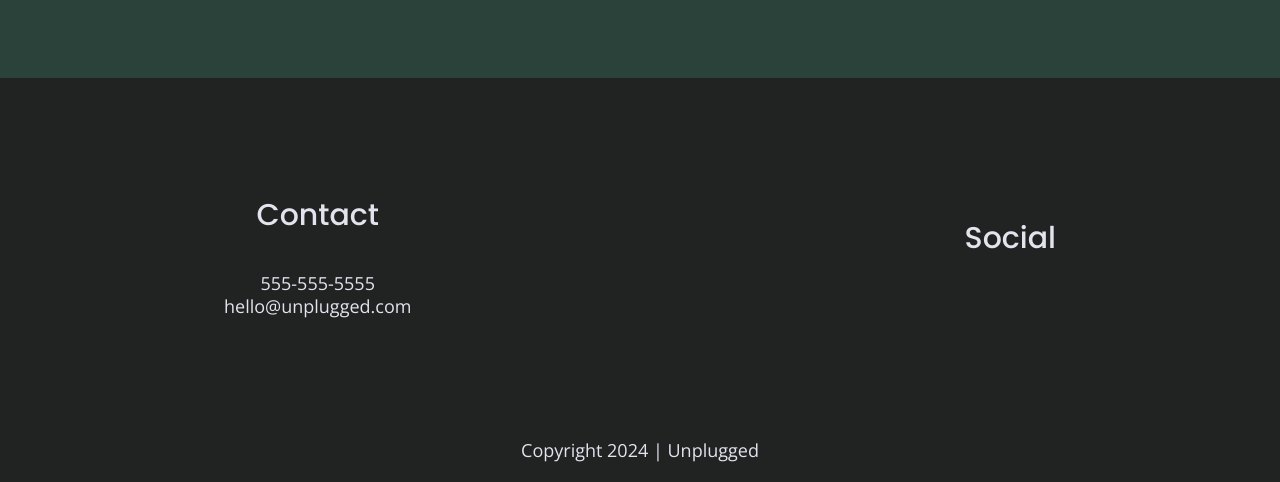
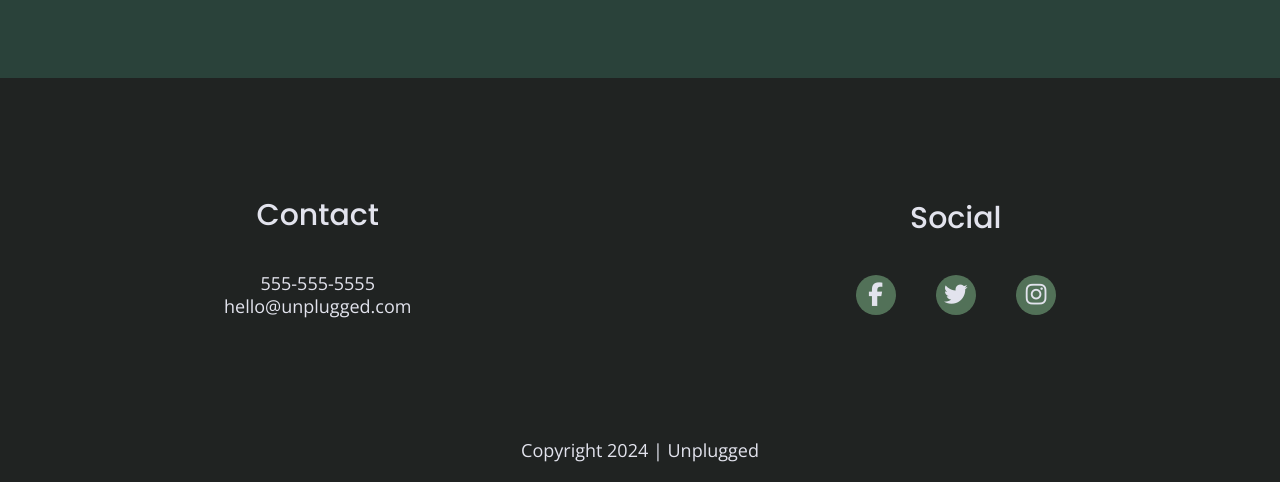
Before and after one commit to clairep5/unplugged, a website built with Parcel: page index.html in a window 1280 px wide. Shown: the part 2498-2980 px from the top of the page. Built offline with nearby package versions, Linux system fonts and the light colour scheme.

Commit message:
Added social media icons and border-radius

```diff
--- a/css/main.css
+++ b/css/main.css
@@ -219,9 +219,17 @@ footer .social-icons {
 }
 
 footer .social-icons p {
+  background-color: #527158;
+  border-radius: 50%;
+  width: 40px;
+  height: 40px;
   display: flex;
   justify-content: center;
   align-items: center;
+}
+
+footer .social-icons p i {
+  font-size: 1.3125em;
 }
 
 footer .copyright {
@@ -313,7 +321,7 @@ input[type=button] {
 
 .features i {
 	font-size: 3.75em;
-    margin-bottom: 40px;
+  margin-bottom: 40px;
 }
 
 /* Reviews */
@@ -609,6 +617,11 @@ footer p {
   line-height: 1.285;
 }
 
+footer .social-icons {
+  width: 12.53em;
+  justify-content: space-between;
+}
+
 footer .copyright {
   width: 100%;
 }
--- a/index.html
+++ b/index.html
@@ -148,13 +148,16 @@
           <h4>Social</h4>
           <div class="social-icons">
             <p>
-              <a href="https://www.facebook.com/Skillcrush/" target="_blank"></a>
+              <a href="https://www.facebook.com/Skillcrush/" target="_blank">
+                <i class="fab fa-facebook-f"></i></a>
             </p>
             <p>
-              <a href="https://twitter.com/Skillcrush" target="_blank"></a>
+              <a href="https://twitter.com/Skillcrush" target="_blank">
+                <i class="fab fa-twitter"></i></a>
             </p>
             <p>
-              <a href="https://www.instagram.com/skillcrush/" target="_blank"></a>
+              <a href="https://www.instagram.com/skillcrush/" target="_blank">
+              <i class="fab fa-instagram"></i></a>
             </p>
           </div>
         </div>
```
Also changed, not shown: about/index.html (+3 -3 lines), faq/index.html (+3 -3 lines).
